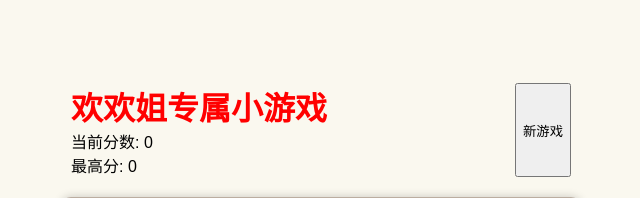
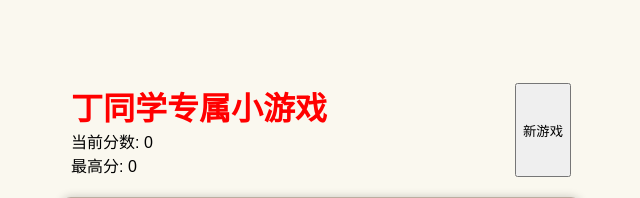
Before and after one commit to hnczcm/2048, a plain HTML site: page index.html in a window 1280 px wide. Shown: the top 198 px of the page, 319-959 px from the left. Drawn offline with Linux system fonts and the light colour scheme.

Commit message:
Add files via upload

```diff
--- a/index.html
+++ b/index.html
@@ -9,7 +9,7 @@
 <body>
     <div id="header">
         <div id="score-container">
-		<div id="game-title">欢欢姐专属小游戏    </div>
+		<div id="game-title">丁同学专属小游戏    </div>
             <div>当前分数: <span id="score">0</span></div>
             <div>最高分: <span id="best-score">0</span></div>
         </div>
```
